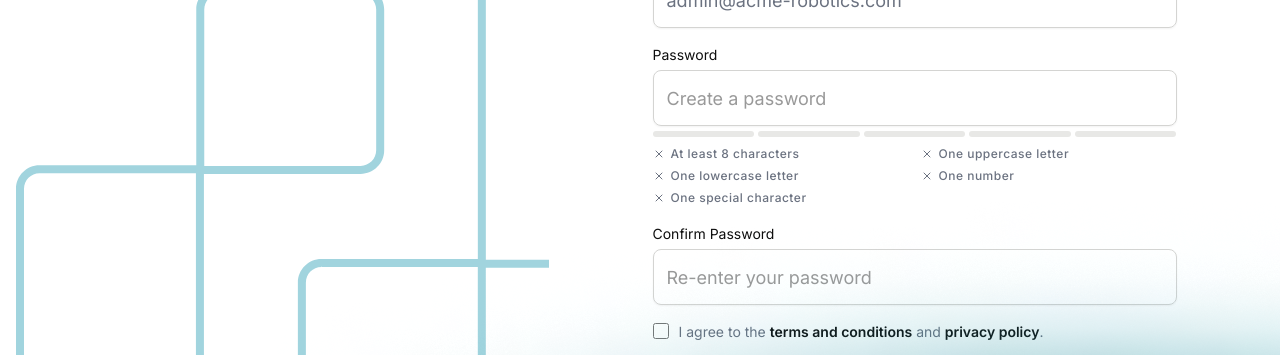
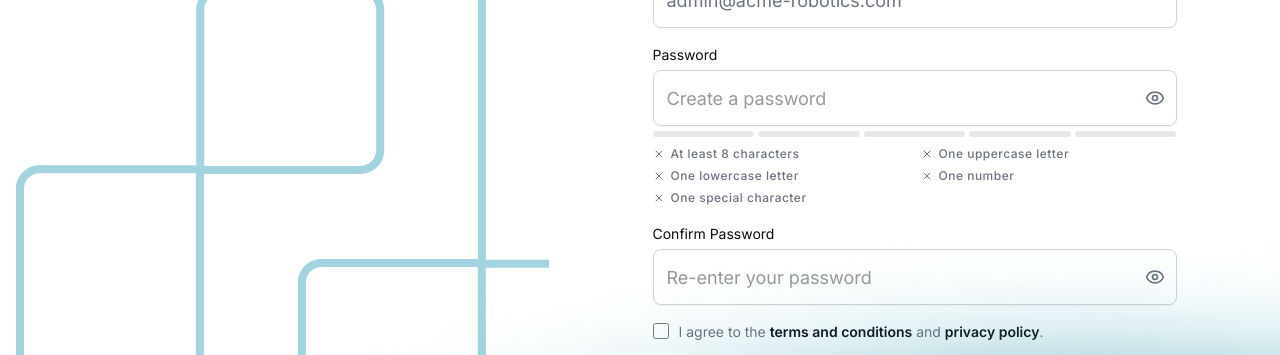
Before and after one commit to MaazQaiser/Proofdive-AI-Native, a Next.js app: page /orgadmin/accept-invite in a window 1280 px wide. Shown: the part 316-671 px from the top of the page. Built offline with nearby package versions, Linux system fonts and the light colour scheme.

Commit message:
Add show/hide toggle to password fields
Adds a reusable PasswordInput component with a lucide Eye/EyeOff toggle inside the field, used on login, signup, and the org admin accept-invite screen.

```diff
--- a/src/app/login/page.tsx
+++ b/src/app/login/page.tsx
@@ -6,6 +6,7 @@ import { useRouter } from "next/navigation";
 import { AuthVisualPanel } from "@/components/auth/AuthVisualPanel";
 import { Button } from "@/components/ui/button";
 import { Input } from "@/components/ui/input";
+import { PasswordInput } from "@/components/ui/password-input";
 import { Label } from "@/components/ui/label";
 import { Logo } from "@/components/ui/logo";
 import { cn } from "@/lib/utils";
@@ -97,13 +98,12 @@ export default function LoginPage() {
                       Forgot Password?
                     </Link>
                   </div>
-                  <Input
+                  <PasswordInput
                     id="login-password"
                     name="password"
-                    type="password"
                     autoComplete="current-password"
                     placeholder="Password"
-                    className="h-14 rounded-lg border-border px-[13px] py-[17px] text-lg placeholder:text-placeholder md:text-lg"
+                    className="h-14 rounded-lg border-border pl-[13px] py-[17px] text-lg placeholder:text-placeholder md:text-lg"
                     required
                   />
                 </div>
--- a/src/app/orgadmin/accept-invite/page.tsx
+++ b/src/app/orgadmin/accept-invite/page.tsx
@@ -8,6 +8,7 @@ import { AuthVisualPanel } from "@/components/auth/AuthVisualPanel";
 import { isPasswordStrong, PasswordStrengthMeter } from "@/components/auth/PasswordStrengthMeter";
 import { Button } from "@/components/ui/button";
 import { Input } from "@/components/ui/input";
+import { PasswordInput } from "@/components/ui/password-input";
 import { Label } from "@/components/ui/label";
 import { Logo } from "@/components/ui/logo";
 import { ORG_ADMIN_DEMO_ORG } from "@/lib/orgAdminDemo";
@@ -85,10 +86,9 @@ export default function OrgAdminAcceptInvitePage() {
                   <Label htmlFor="invite-password" className="text-caption font-normal text-foreground">
                     Password
                   </Label>
-                  <Input
+                  <PasswordInput
                     id="invite-password"
                     name="password"
-                    type="password"
                     autoComplete="new-password"
                     placeholder="Create a password"
                     value={password}
@@ -97,7 +97,7 @@ export default function OrgAdminAcceptInvitePage() {
                       setErrors((prev) => ({ ...prev, password: undefined }));
                     }}
                     aria-invalid={!!errors.password}
-                    className="h-14 rounded-lg border-border px-[13px] py-[17px] text-lg placeholder:text-placeholder md:text-lg"
+                    className="h-14 rounded-lg border-border pl-[13px] py-[17px] text-lg placeholder:text-placeholder md:text-lg"
                   />
                   <PasswordStrengthMeter password={password} />
                   {errors.password ? (
@@ -110,10 +110,9 @@ export default function OrgAdminAcceptInvitePage() {
                   <Label htmlFor="invite-confirm-password" className="text-caption font-normal text-foreground">
                     Confirm Password
                   </Label>
-                  <Input
+                  <PasswordInput
                     id="invite-confirm-password"
                     name="confirmPassword"
-                    type="password"
                     autoComplete="new-password"
                     placeholder="Re-enter your password"
                     value={confirmPassword}
@@ -122,7 +121,7 @@ export default function OrgAdminAcceptInvitePage() {
                       setErrors((prev) => ({ ...prev, confirmPassword: undefined }));
                     }}
                     aria-invalid={!!errors.confirmPassword}
-                    className="h-14 rounded-lg border-border px-[13px] py-[17px] text-lg placeholder:text-placeholder md:text-lg"
+                    className="h-14 rounded-lg border-border pl-[13px] py-[17px] text-lg placeholder:text-placeholder md:text-lg"
                   />
                   {errors.confirmPassword ? (
                     <p className="text-overline text-destructive" role="alert">
--- a/src/app/signup/page.tsx
+++ b/src/app/signup/page.tsx
@@ -7,6 +7,7 @@ import { useState } from "react";
 import { AuthVisualPanel } from "@/components/auth/AuthVisualPanel";
 import { Button } from "@/components/ui/button";
 import { Input } from "@/components/ui/input";
+import { PasswordInput } from "@/components/ui/password-input";
 import { Label } from "@/components/ui/label";
 import { Logo } from "@/components/ui/logo";
 import { StorageKeys } from "@/lib/proofdiveStorageKeys";
@@ -107,13 +108,12 @@ export default function SignupPage() {
                   <Label htmlFor="signup-password" className="text-caption font-normal text-foreground">
                     Password
                   </Label>
-                  <Input
+                  <PasswordInput
                     id="signup-password"
                     name="password"
-                    type="password"
                     autoComplete="new-password"
                     placeholder="Create a password"
-                    className="h-14 rounded-lg border-border px-[13px] py-[17px] text-lg placeholder:text-placeholder md:text-lg"
+                    className="h-14 rounded-lg border-border pl-[13px] py-[17px] text-lg placeholder:text-placeholder md:text-lg"
                     required
                     minLength={8}
                   />
--- /dev/null
+++ b/src/components/ui/password-input.tsx
@@ -0,0 +1,27 @@
+"use client";
+
+import { Eye, EyeOff } from "lucide-react";
+import * as React from "react";
+
+import { Input } from "@/components/ui/input";
+import { cn } from "@/lib/utils";
+
+function PasswordInput({ className, ...props }: Omit<React.ComponentProps<"input">, "type">) {
+  const [visible, setVisible] = React.useState(false);
+
+  return (
+    <div className="relative w-full">
+      <Input type={visible ? "text" : "password"} className={cn("pr-11", className)} {...props} />
+      <button
+        type="button"
+        onClick={() => setVisible((prev) => !prev)}
+        aria-label={visible ? "Hide password" : "Show password"}
+        className="absolute inset-y-0 right-3 flex items-center text-muted-foreground hover:text-foreground"
+      >
+        {visible ? <EyeOff className="h-5 w-5" /> : <Eye className="h-5 w-5" />}
+      </button>
+    </div>
+  );
+}
+
+export { PasswordInput };
```
